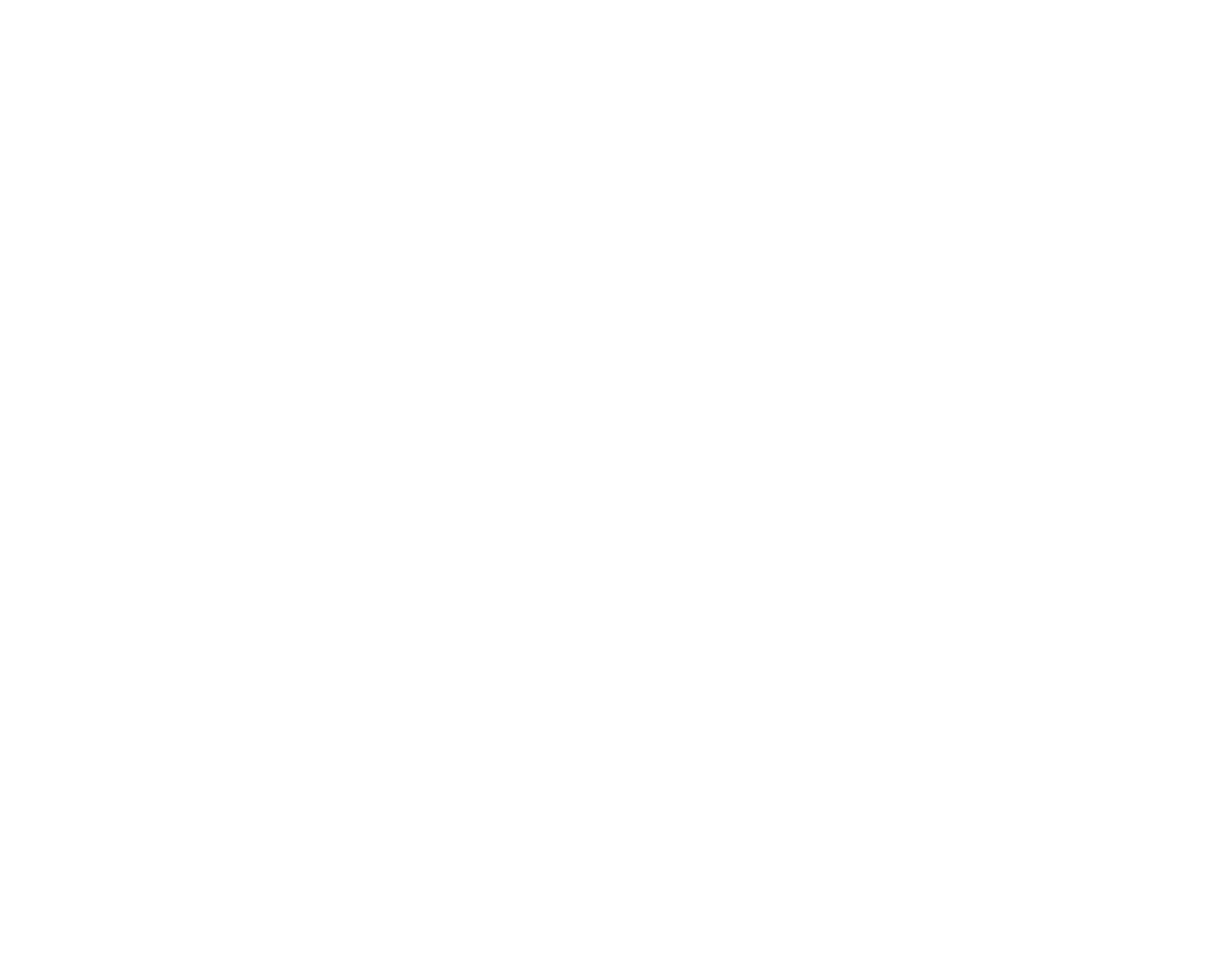
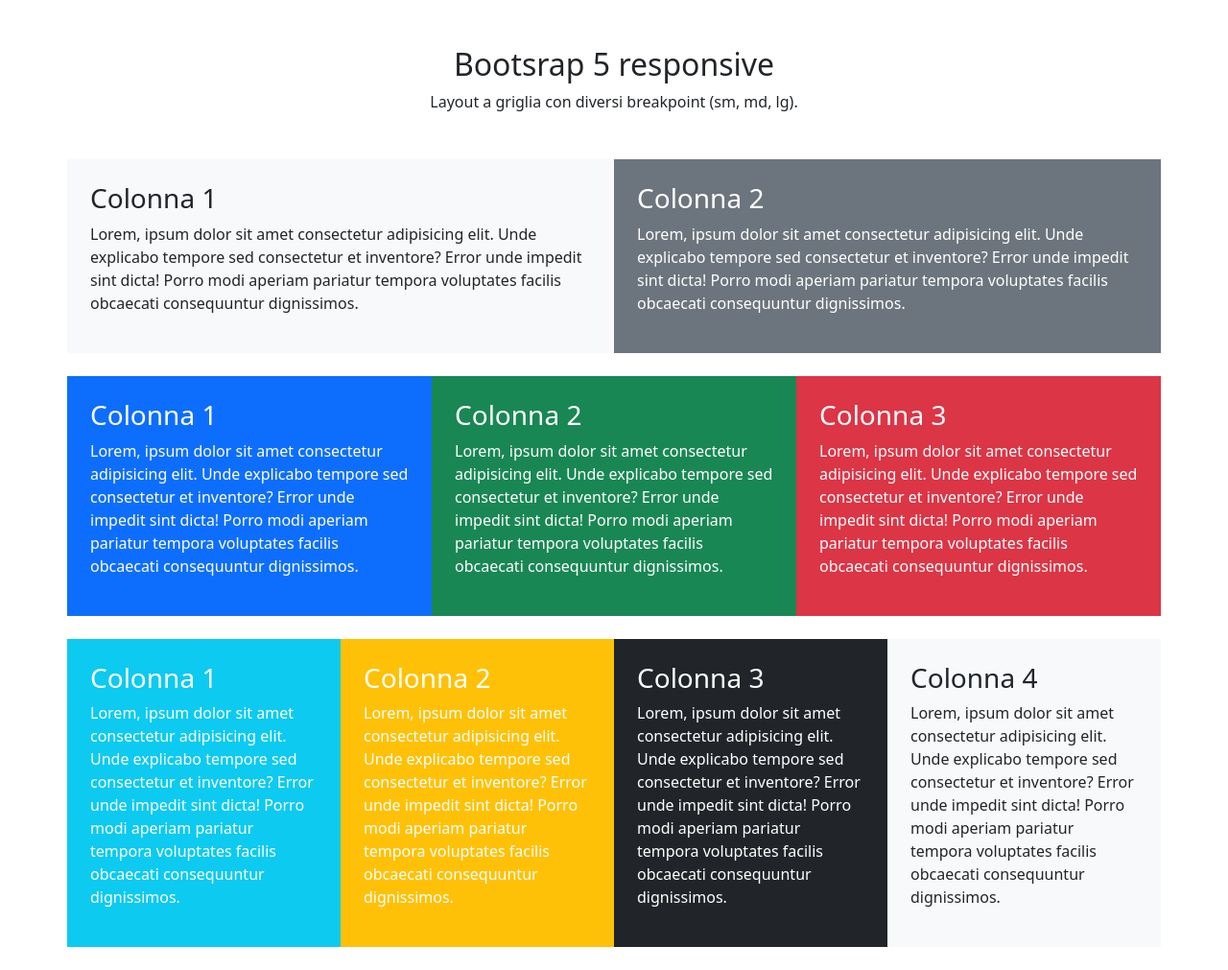
Before and after one commit to EdoardoPosfortunato/htmlcss-bootstrap-layout, a plain HTML site: page index.html in a window 1280 px wide. Shown: the whole page at 96% size. Before the commit the page ends 800 px from the top, so only its background shows below. Drawn offline with nearby package versions, Linux system fonts and the light colour scheme.

Commit message:
feat:sm layout & md Layout

```diff
--- a/index.html
+++ b/index.html
@@ -1,11 +1,85 @@
 <!DOCTYPE html>
 <html lang="en">
+
 <head>
     <meta charset="UTF-8">
     <meta name="viewport" content="width=device-width, initial-scale=1.0">
-    <title>Document</title>
+    <link href="https://cdn.jsdelivr.net/npm/bootstrap@5.3.5/dist/css/bootstrap.min.css" rel="stylesheet"
+        integrity="sha384-SgOJa3DmI69IUzQ2PVdRZhwQ+dy64/BUtbMJw1MZ8t5HZApcHrRKUc4W0kG879m7" crossorigin="anonymous">
+    <title>Bootstrap</title>
 </head>
+
 <body>
+    <div class="container">
+        <div class="text-center my-5">
+            <h2>Bootsrap 5 responsive</h2>
+            <p>Layout a griglia con diversi breakpoint (sm, md, lg).</p>
+        </div>
+        <div class="text-white">
+
+            <section class="row my-4">
+                <div class="bg-light text-dark p-4 col-12 col-md-6">
+                    <h3>Colonna 1</h3>
+                    <p>Lorem, ipsum dolor sit amet consectetur adipisicing elit. Unde explicabo tempore sed consectetur
+                        et inventore? Error unde impedit sint dicta! Porro modi aperiam pariatur tempora voluptates
+                        facilis obcaecati consequuntur dignissimos.</p>
+                </div>
+                <div class="bg-secondary p-4 col-12 col-md-6">
+                    <h3>Colonna 2</h3>
+                    <p>Lorem, ipsum dolor sit amet consectetur adipisicing elit. Unde explicabo tempore sed consectetur
+                        et inventore? Error unde impedit sint dicta! Porro modi aperiam pariatur tempora voluptates
+                        facilis obcaecati consequuntur dignissimos.</p>
+                </div>
+            </section>
+            <section class="row my-4">
+                <div class="bg-primary p-4 col-6 col-md-4">
+                    <h3>Colonna 1</h3>
+                    <p>Lorem, ipsum dolor sit amet consectetur adipisicing elit. Unde explicabo tempore sed consectetur
+                        et inventore? Error unde impedit sint dicta! Porro modi aperiam pariatur tempora voluptates
+                        facilis obcaecati consequuntur dignissimos.</p>
+                </div>
+                <div class="bg-success p-4 col-6 col-md-4">
+                    <h3>Colonna 2</h3>
+                    <p>Lorem, ipsum dolor sit amet consectetur adipisicing elit. Unde explicabo tempore sed consectetur
+                        et inventore? Error unde impedit sint dicta! Porro modi aperiam pariatur tempora voluptates
+                        facilis obcaecati consequuntur dignissimos.</p>
+                </div>
+                <div class="bg-danger p-4 col-12 col-md-4">
+                    <h3>Colonna 3</h3>
+                    <p>Lorem, ipsum dolor sit amet consectetur adipisicing elit. Unde explicabo tempore sed consectetur
+                        et inventore? Error unde impedit sint dicta! Porro modi aperiam pariatur tempora voluptates
+                        facilis obcaecati consequuntur dignissimos.</p>
+                </div>
+            </section>
+            <section class="row my-4">
+                <div class="bg-info p-4 col-6 col-md-3">
+                    <h3>Colonna 1</h3>
+                    <p>Lorem, ipsum dolor sit amet consectetur adipisicing elit. Unde explicabo tempore sed consectetur
+                        et inventore? Error unde impedit sint dicta! Porro modi aperiam pariatur tempora voluptates
+                        facilis obcaecati consequuntur dignissimos.</p>
+                </div>
+                <div class="bg-warning p-4 col-6 col-md-3">
+                    <h3>Colonna 2</h3>
+                    <p>Lorem, ipsum dolor sit amet consectetur adipisicing elit. Unde explicabo tempore sed consectetur
+                        et inventore? Error unde impedit sint dicta! Porro modi aperiam pariatur tempora voluptates
+                        facilis obcaecati consequuntur dignissimos.</p>
+                </div>
+                <div class="bg-dark p-4 col-6 col-md-3">
+                    <h3>Colonna 3</h3>
+                    <p>Lorem, ipsum dolor sit amet consectetur adipisicing elit. Unde explicabo tempore sed consectetur
+                        et inventore? Error unde impedit sint dicta! Porro modi aperiam pariatur tempora voluptates
+                        facilis obcaecati consequuntur dignissimos.</p>
+                </div>
+                <div class="bg-light text-dark p-4 col-6 col-md-3">
+                    <h3>Colonna 4</h3>
+                    <p>Lorem, ipsum dolor sit amet consectetur adipisicing elit. Unde explicabo tempore sed consectetur
+                        et inventore? Error unde impedit sint dicta! Porro modi aperiam pariatur tempora voluptates
+                        facilis obcaecati consequuntur dignissimos.</p>
+                </div>
+            </section>
+        </div>
+    </div>
 
 </body>
+
 </html>
```
